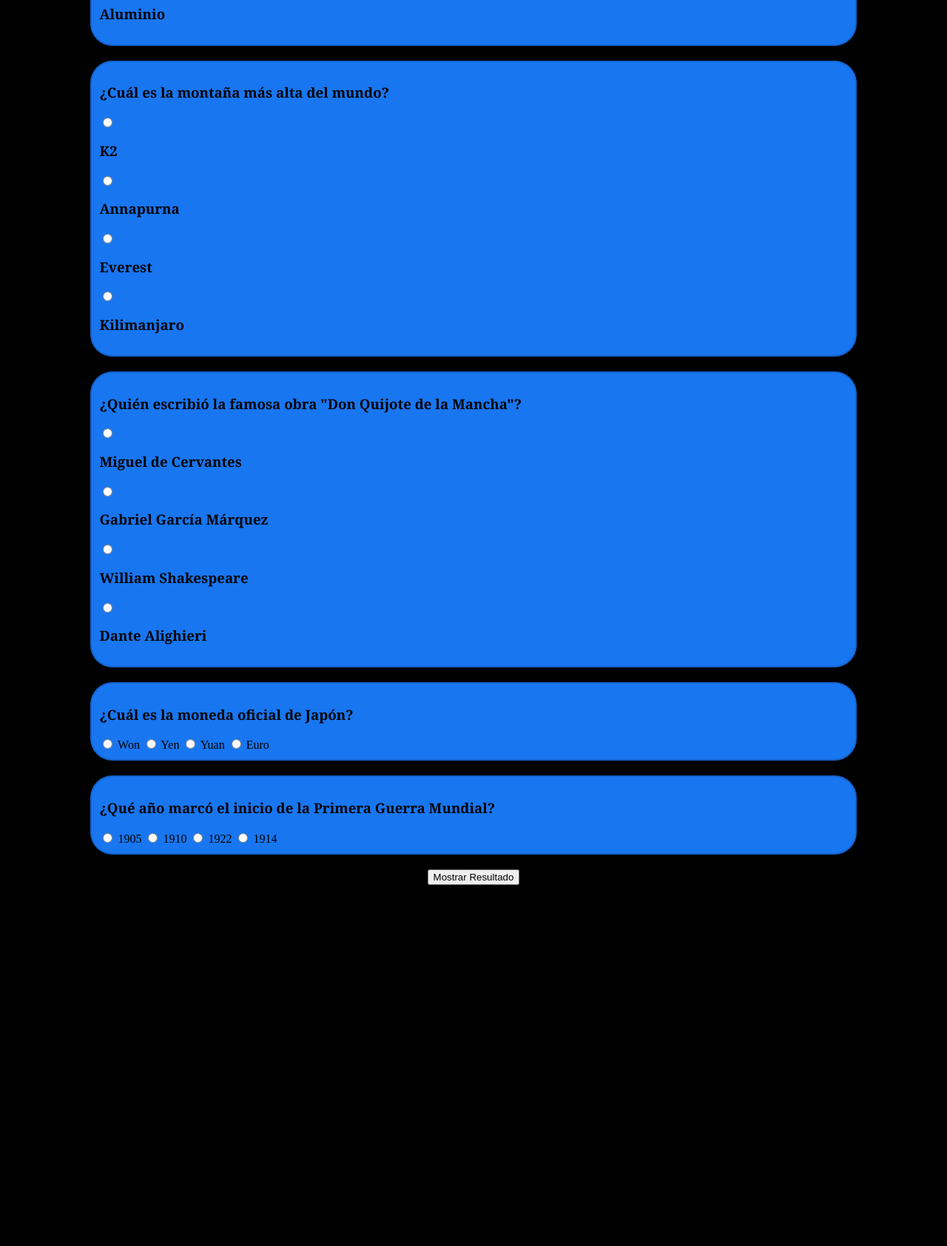
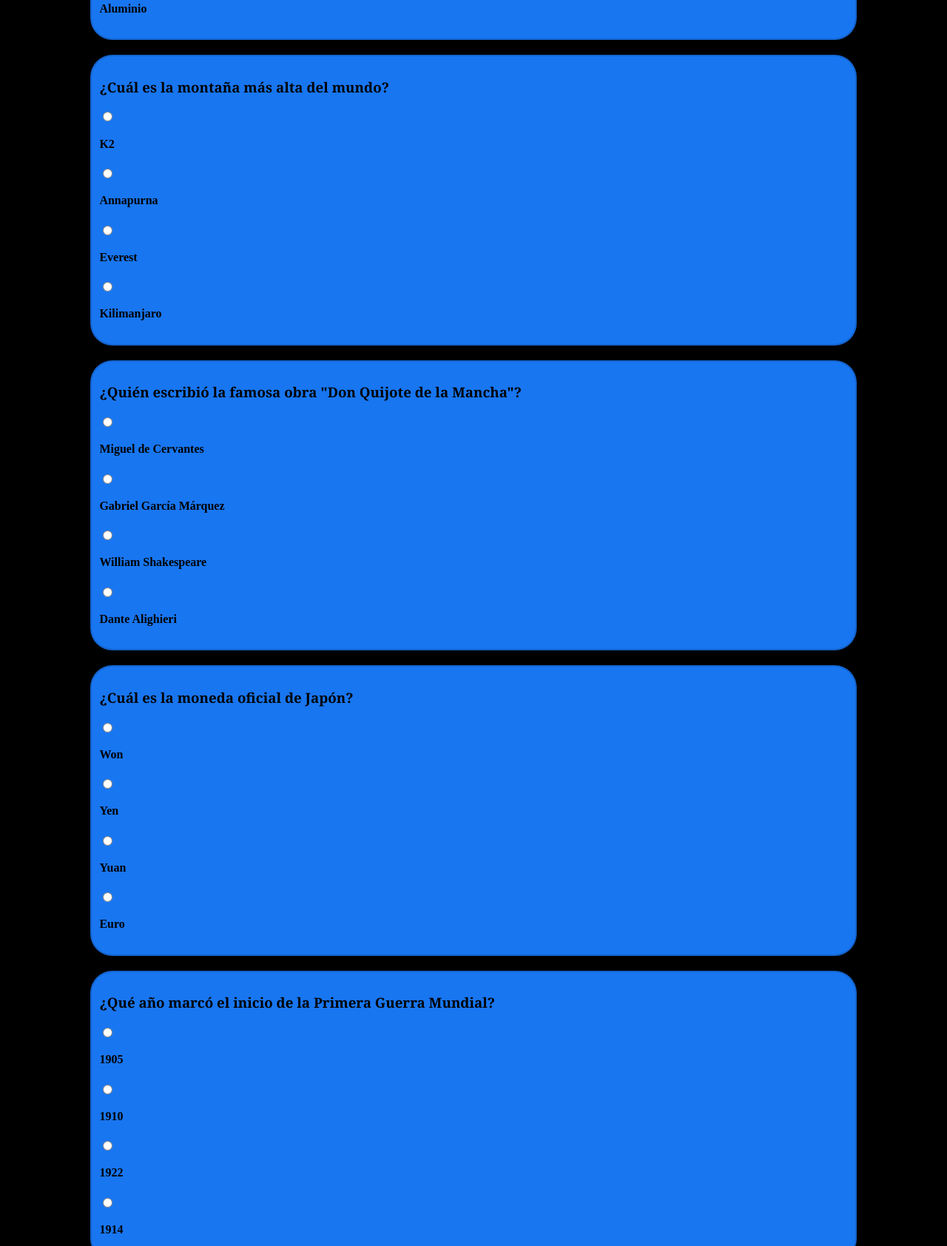
Before and after one commit to FabianAcost4/desafio_1, a plain HTML site: page index.html in a window 1280 px wide. Shown: the part 469-2153 px from the top of the page at 74% size. Before the commit the page ends 1693 px from the top, so only its background shows below. Drawn offline with Linux system fonts and the light colour scheme.

Commit message:
update 1

```diff
--- a/index.html
+++ b/index.html
@@ -14,80 +14,80 @@
         <div id="pregunta1" class="preguntaStyle">
             <h3>¿Cuál es el metal líquido a temperatura ambiente?</h3>
             <label for="">
-                <input type="radio" value="1" name="punto_1" onclick="guardarRespuesta(0,'1')"> <h3>Oro</h3>
+                <input type="radio" value="1" name="punto_1" onclick="guardarRespuesta(0,'1')"> <h4>Oro</h4>
             </label>
             <label for="">
-                <input type="radio" value="2" name="punto_1" onclick="guardarRespuesta(0,'2')"> <h3>Mercurio</h3>
+                <input type="radio" value="2" name="punto_1" onclick="guardarRespuesta(0,'2')"> <h4>Mercurio</h4>
             </label>
             <label for="">
-                <input type="radio" value="3" name="punto_1" onclick="guardarRespuesta(0,'3')"> <h3>Plata</h3>
+                <input type="radio" value="3" name="punto_1" onclick="guardarRespuesta(0,'3')"> <h4>Plata</h4>
             </label>
             <label for="">
-                <input type="radio" value="4" name="punto_1" onclick="guardarRespuesta(0,'4')"> <h3>Aluminio</h3>
+                <input type="radio" value="4" name="punto_1" onclick="guardarRespuesta(0,'4')"> <h4>Aluminio</h4>
             </label>
         </div>
 
         <div id="pregunta2" class="preguntaStyle">
             <h3>¿Cuál es la montaña más alta del mundo?</h3>
             <label for="">
-                <input type="radio" value="1" name="punto_2" onclick="guardarRespuesta(1,'1')"> <h3>K2</h3>
+                <input type="radio" value="1" name="punto_2" onclick="guardarRespuesta(1,'1')"> <h4>K2</h4>
             </label>
             <label for="">
-                <input type="radio" value="2" name="punto_2" onclick="guardarRespuesta(1,'2')"> <h3>Annapurna</h3>
+                <input type="radio" value="2" name="punto_2" onclick="guardarRespuesta(1,'2')"> <h4>Annapurna</h4>
             </label>
             <label for="">
-                <input type="radio" value="3" name="punto_2" onclick="guardarRespuesta(1,'3')"> <h3>Everest</h3>
+                <input type="radio" value="3" name="punto_2" onclick="guardarRespuesta(1,'3')"> <h4>Everest</h4>
             </label>
             <label for="">
-                <input type="radio" value="4" name="punto_2" onclick="guardarRespuesta(1,'4')"> <h3>Kilimanjaro</h3>
+                <input type="radio" value="4" name="punto_2" onclick="guardarRespuesta(1,'4')"> <h4>Kilimanjaro</h4>
             </label>
         </div>
 
         <div id="pregunta3" class="preguntaStyle">
             <h3>¿Quién escribió la famosa obra "Don Quijote de la Mancha"?</h3>
             <label for="">
-                <input type="radio" value="1" name="punto_3" onclick="guardarRespuesta(2,'1')"> <h3>Miguel de Cervantes</h3>
+                <input type="radio" value="1" name="punto_3" onclick="guardarRespuesta(2,'1')"> <h4>Miguel de Cervantes</h4>
             </label>
             <label for="">
-                <input type="radio" value="2" name="punto_3" onclick="guardarRespuesta(2,'2')"> <h3>Gabriel García Márquez</h3>
+                <input type="radio" value="2" name="punto_3" onclick="guardarRespuesta(2,'2')"> <h4>Gabriel García Márquez</h4>
             </label>
             <label for="">
-                <input type="radio" value="3" name="punto_3" onclick="guardarRespuesta(2,'3')"> <h3>William Shakespeare</h3>
+                <input type="radio" value="3" name="punto_3" onclick="guardarRespuesta(2,'3')"> <h4>William Shakespeare</h4>
             </label>
             <label for="">
-                <input type="radio" value="4" name="punto_3" onclick="guardarRespuesta(2,'4')"> <h3>Dante Alighieri</h3>
+                <input type="radio" value="4" name="punto_3" onclick="guardarRespuesta(2,'4')"> <h4>Dante Alighieri</h4>
             </label>
         </div>
 
         <div id="pregunta4" class="preguntaStyle">
             <h3>¿Cuál es la moneda oficial de Japón?</h3>
             <label for="">
-                <input type="radio" value="1" name="punto_4" onclick="guardarRespuesta(3,'1')"> Won
+                <input type="radio" value="1" name="punto_4" onclick="guardarRespuesta(3,'1')"> <h4>Won</h4>
             </label>
             <label for="">
-                <input type="radio" value="2" name="punto_4" onclick="guardarRespuesta(3,'2')"> Yen
+                <input type="radio" value="2" name="punto_4" onclick="guardarRespuesta(3,'2')"> <h4>Yen</h4>
             </label>
             <label for="">
-                <input type="radio" value="3" name="punto_4" onclick="guardarRespuesta(3,'3')"> Yuan
+                <input type="radio" value="3" name="punto_4" onclick="guardarRespuesta(3,'3')"> <h4>Yuan</h4>
             </label>
             <label for="">
-                <input type="radio" value="4" name="punto_4" onclick="guardarRespuesta(3,'4')"> Euro
+                <input type="radio" value="4" name="punto_4" onclick="guardarRespuesta(3,'4')"> <h4>Euro</h4>
             </label>
         </div>
 
         <div id="pregunta5" class="preguntaStyle">
             <h3>¿Qué año marcó el inicio de la Primera Guerra Mundial?</h3>
             <label for="">
-                <input type="radio" value="1" name="punto_5" onclick="guardarRespuesta(4,'1')"> 1905
+                <input type="radio" value="1" name="punto_5" onclick="guardarRespuesta(4,'1')"> <h4>1905</h4>
             </label>
             <label for="">
-                <input type="radio" value="2" name="punto_5" onclick="guardarRespuesta(4,'2')"> 1910
+                <input type="radio" value="2" name="punto_5" onclick="guardarRespuesta(4,'2')"> <h4>1910</h4>
             </label>
             <label for="">
-                <input type="radio" value="3" name="punto_5"onclick="guardarRespuesta(4,'3')"> 1922
+                <input type="radio" value="3" name="punto_5"onclick="guardarRespuesta(4,'3')"> <h4>1922</h4>
             </label>
             <label for="">
-                <input type="radio" value="4" name="punto_5" onclick="guardarRespuesta(4,'4')"> 1914
+                <input type="radio" value="4" name="punto_5" onclick="guardarRespuesta(4,'4')"> <h4>1914</h4>
             </label>
         </div>
 
```
